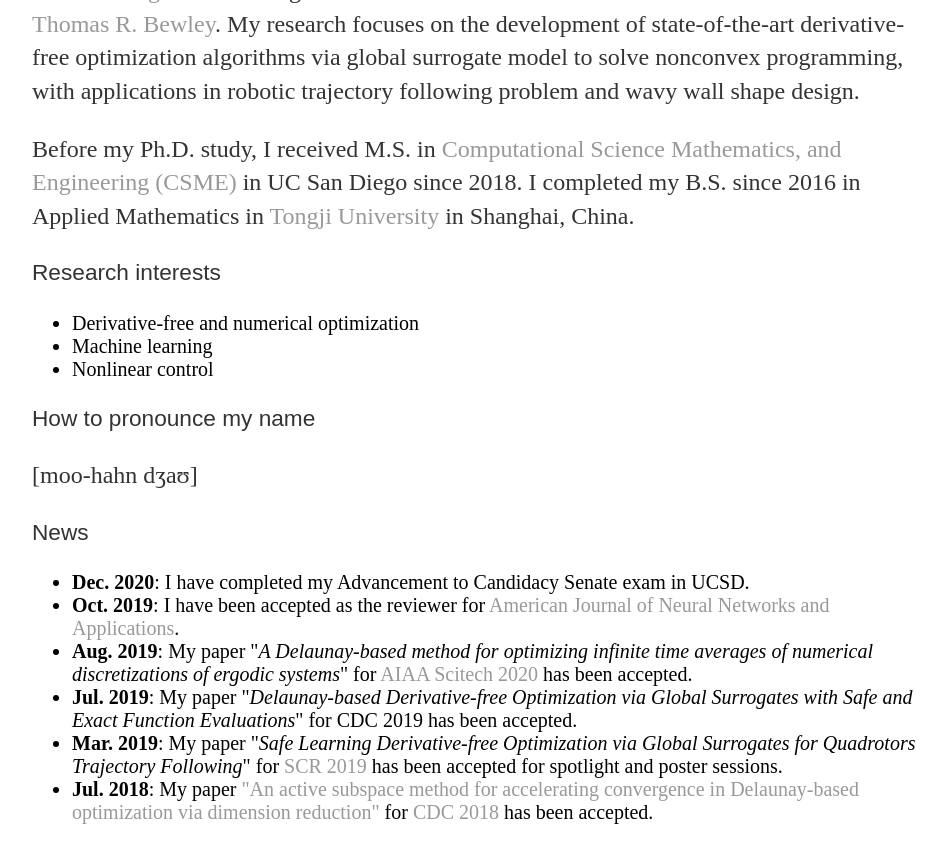
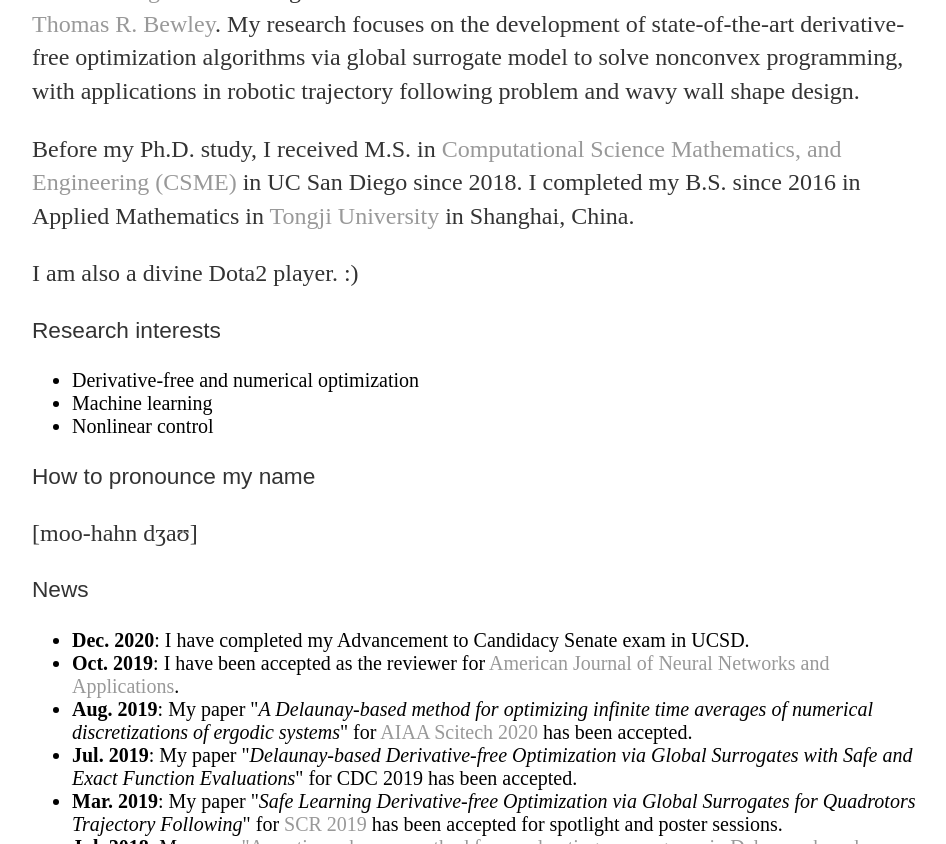
Before and after one commit to kimukook/kimukook.github.io, a Jekyll site: the page built from index.html, in a window 1280 px wide and 900 px high, scrolled down 761 px, cut to the strip 0-844 px from the top of the window. Shown: the whole strip, without its empty margins (160-1106 px from the left). Built offline with Jekyll 4.4.1, drawn with Linux system fonts in a browser that asks for light colours.

Commit message:
Update index.html

```diff
--- a/index.html
+++ b/index.html
@@ -11,8 +11,10 @@ title: Muhan Zhao's Homepage
         My research focuses on the development of state-of-the-art derivative-free optimization algorithms via global
 	surrogate model to solve nonconvex programming, with applications in robotic trajectory following problem and
 	wavy wall shape design.</p>
-	<p> Before my Ph.D. study, I received M.S. in <a href="http://csme.ucsd.edu">Computational Science Mathematics, and Engineering (CSME)</a> in UC San Diego since 2018.
-		I completed my B.S. since 2016 in Applied Mathematics in <a href="https://en.tongji.edu.cn">Tongji University</a> in Shanghai, China. </p>
+	<p align="left"> Before my Ph.D. study, I received M.S. in <a href="http://csme.ucsd.edu">Computational Science Mathematics, and Engineering (CSME)</a> in UC San Diego since 2018.
+	I completed my B.S. since 2016 in Applied Mathematics in <a href="https://en.tongji.edu.cn">Tongji University</a> in Shanghai, China. </p>
+	<p align="left"> I am also a divine Dota2 player. :)</p>
+
 	<p style="font-family: Arial; font-size: 17pt;"> Research interests </i></b></p>
 	<ul>
         	<li style="font-size:20px;"> Derivative-free and numerical optimization </li>
```
